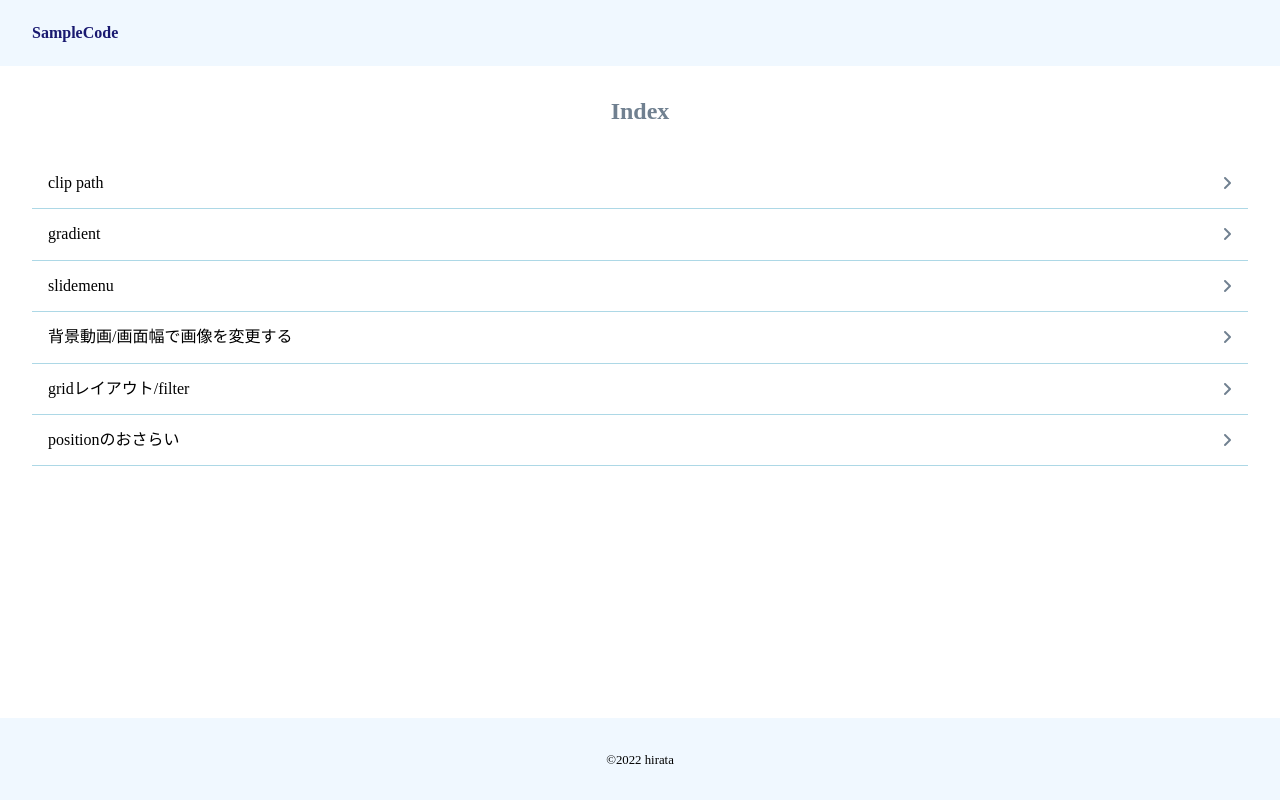
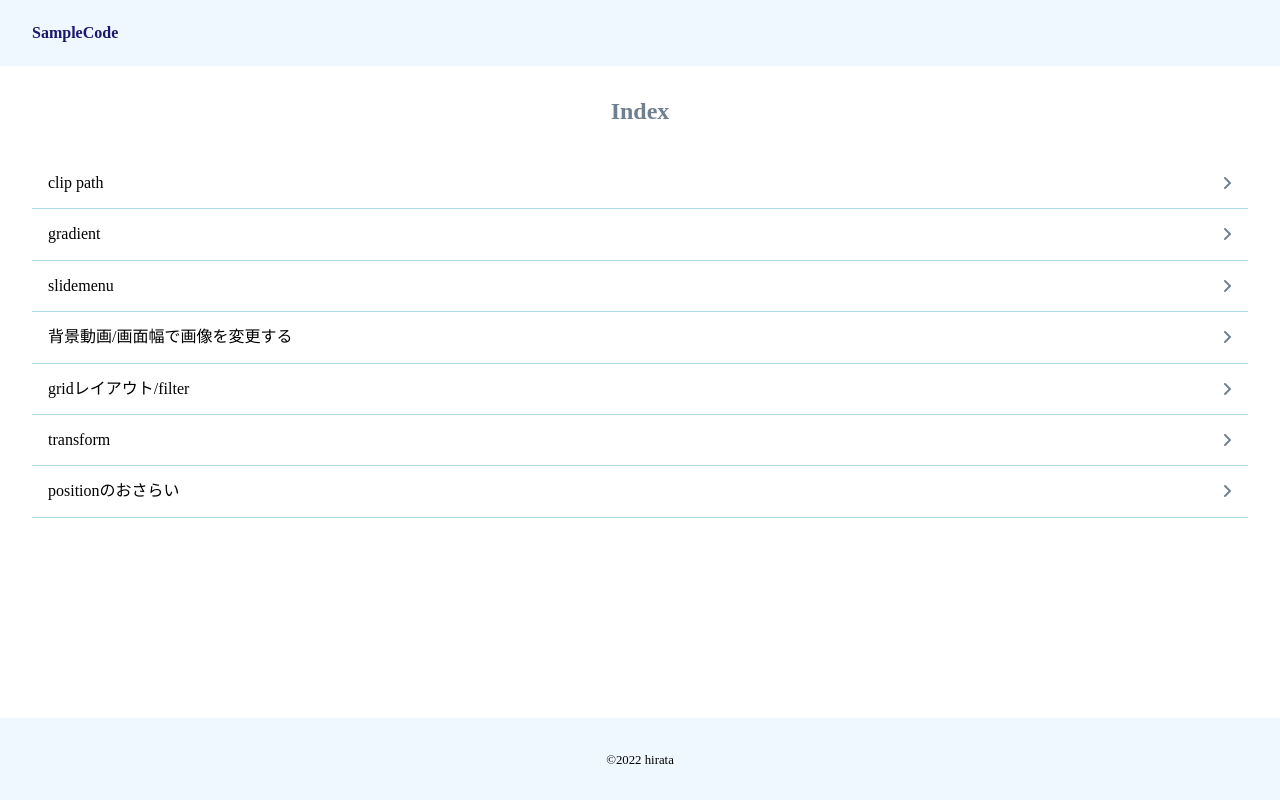
Before and after one commit to hirataaa0220/sampleCodeIndex, a plain HTML site: page index.html in a window 1280 px wide. Drawn offline with Linux system fonts and the light colour scheme; some packages are replaced by stand-ins of ours.

Commit message:
transformのlistが消えていたので、追加

```diff
--- a/index.html
+++ b/index.html
@@ -29,6 +29,7 @@
         <li><a href="slide-menu/index.html">slidemenu</a></li>
         <li><a href="movie-imageSize/index.html">背景動画/画面幅で画像を変更する</a></li>
         <li><a href="grid/index.html">gridレイアウト/filter</a></li>
+        <li><a href="transform/index.html">transform</a></li>
         <li><a href="position/index.html">positionのおさらい</a></li>
       </ul>
       </ul>
```
